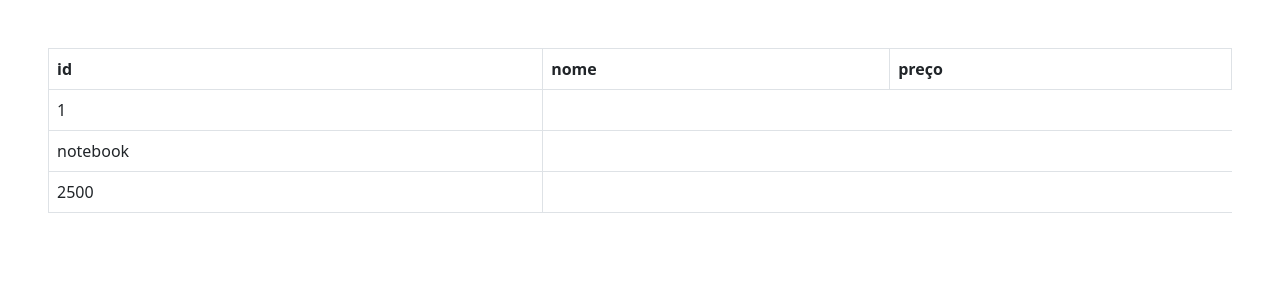
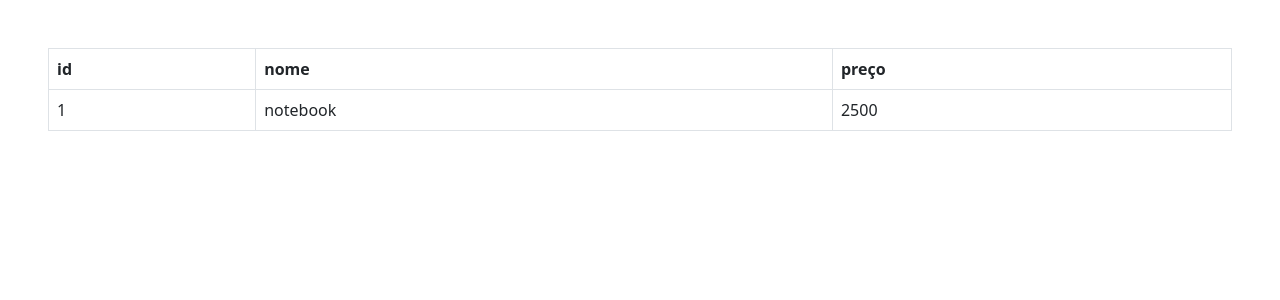
Before and after one commit to carneiroArleilson/exercicioWk, an Angular app: page /product in a window 1280 px wide. Shown: the top 300 px of the page. Built offline with nearby package versions, Linux system fonts and the light colour scheme.

Commit message:
fix: basica estructure componente

```diff
--- a/src/app/components/structure/structure.component.html
+++ b/src/app/components/structure/structure.component.html
@@ -3,8 +3,8 @@
     <div class="m-5">
       <table class="table table-hover table-bordered">
         <thead>
-          <tr>
-            <th scope="col" *ngFor="let user of top">{{ user }}</th>
+          <tr >
+            <th scope="col" *ngFor="let user of top" >{{ user }}</th>
           </tr>
         </thead>
         <tbody>
--- a/src/app/components/structure/structure.component.ts
+++ b/src/app/components/structure/structure.component.ts
@@ -3,21 +3,14 @@ import { Component, OnInit } from '@angular/core';
 @Component({
   selector: 'app-structure',
   templateUrl: './structure.component.html',
-  styleUrls: ['./structure.component.css']
+  styleUrls: ['./structure.component.css'],
 })
 export class StructureComponent implements OnInit {
+  top = ['id', 'nome', 'preço'];
 
-  top = ["id","nome","preço"];
+  line = [{ id: 1, name: 'notebook', price: 2500 }];
 
-  line = [
-    {id : 1},
-    {name : "notebook"},
-    {price : 2500}
-  ];
+  constructor() {}
 
-  constructor() { }
-
-  ngOnInit(): void {
-  }
-
+  ngOnInit(): void {}
 }
```
